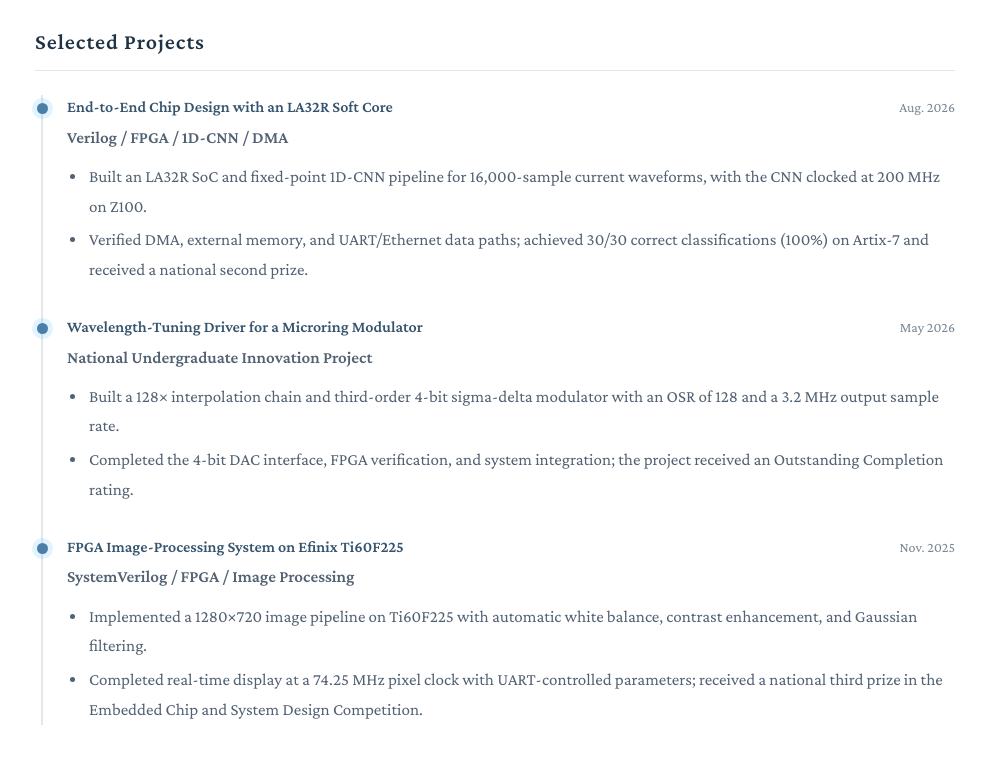
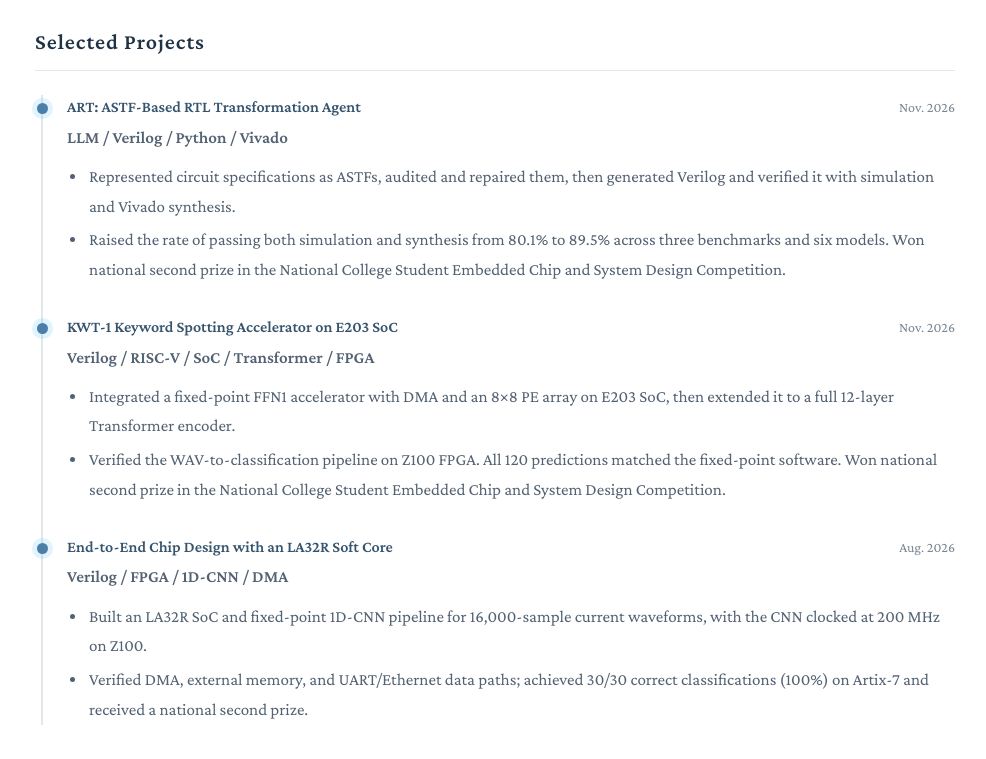
Before and after one commit to EricYXZ/EricYXZ.github.io, a plain HTML site: page en/cv/index.html in a window 1280 px wide. Shown: the part 1581-2340 px from the top of the page, without its empty margins (145-1131 px from the left). Drawn offline with nearby package versions, Linux system fonts and the light colour scheme; some packages are replaced by stand-ins of ours; a script that the page names is missing.

Commit message:
Refresh selected CV projects with ART and KWT-1

```diff
--- a/en/cv/index.html
+++ b/en/cv/index.html
@@ -96,9 +96,9 @@
 
       <section class="section cv-projects">
         <h2>Selected Projects</h2>
+        <div class="entry"><div class="entry-header"><p class="entry-title"><a href="https://github.com/PilgrimClownester/48964_rtlagent" target="_blank" rel="noopener noreferrer">ART: ASTF-Based RTL Transformation Agent</a></p><span class="date">Nov. 2026</span></div><p class="organization">LLM / Verilog / Python / Vivado</p><ul class="cv-project-points"><li>Represented circuit specifications as ASTFs, audited and repaired them, then generated Verilog and verified it with simulation and Vivado synthesis.</li><li>Raised the rate of passing both simulation and synthesis from 80.1% to 89.5% across three benchmarks and six models. Won national second prize in the National College Student Embedded Chip and System Design Competition.</li></ul></div>
+        <div class="entry"><div class="entry-header"><p class="entry-title"><a href="https://github.com/hhaxi/keyword_transfomer_accelerator" target="_blank" rel="noopener noreferrer">KWT-1 Keyword Spotting Accelerator on E203 SoC</a></p><span class="date">Nov. 2026</span></div><p class="organization">Verilog / RISC-V / SoC / Transformer / FPGA</p><ul class="cv-project-points"><li>Integrated a fixed-point FFN1 accelerator with DMA and an 8×8 PE array on E203 SoC, then extended it to a full 12-layer Transformer encoder.</li><li>Verified the WAV-to-classification pipeline on Z100 FPGA. All 120 predictions matched the fixed-point software. Won national second prize in the National College Student Embedded Chip and System Design Competition.</li></ul></div>
         <div class="entry"><div class="entry-header"><p class="entry-title"><a href="https://github.com/EricYXZ/la32r_soc" target="_blank" rel="noopener noreferrer">End-to-End Chip Design with an LA32R Soft Core</a></p><span class="date">Aug. 2026</span></div><p class="organization">Verilog / FPGA / 1D-CNN / DMA</p><ul class="cv-project-points"><li>Built an LA32R SoC and fixed-point 1D-CNN pipeline for 16,000-sample current waveforms, with the CNN clocked at 200 MHz on Z100.</li><li>Verified DMA, external memory, and UART/Ethernet data paths; achieved 30/30 correct classifications (100%) on Artix-7 and received a national second prize.</li></ul></div>
-        <div class="entry"><div class="entry-header"><p class="entry-title"><a href="https://github.com/SigmaOfTy/Micro-ring-Wavelength-Locker" target="_blank" rel="noopener noreferrer">Wavelength-Tuning Driver for a Microring Modulator</a></p><span class="date">May 2026</span></div><p class="organization">National Undergraduate Innovation Project</p><ul class="cv-project-points"><li>Built a 128× interpolation chain and third-order 4-bit sigma-delta modulator with an OSR of 128 and a 3.2 MHz output sample rate.</li><li>Completed the 4-bit DAC interface, FPGA verification, and system integration; the project received an Outstanding Completion rating.</li></ul></div>
-        <div class="entry"><div class="entry-header"><p class="entry-title"><a href="https://github.com/EricYXZ/ti60f225-image-processing-fpga" target="_blank" rel="noopener noreferrer">FPGA Image-Processing System on Efinix Ti60F225</a></p><span class="date">Nov. 2025</span></div><p class="organization">SystemVerilog / FPGA / Image Processing</p><ul class="cv-project-points"><li>Implemented a 1280×720 image pipeline on Ti60F225 with automatic white balance, contrast enhancement, and Gaussian filtering.</li><li>Completed real-time display at a 74.25 MHz pixel clock with UART-controlled parameters; received a national third prize in the Embedded Chip and System Design Competition.</li></ul></div>
       </section>
 
       <section class="section cv-projects cv-publications">
```
Also changed, not shown: cv/index.html (+2 -2 lines).
